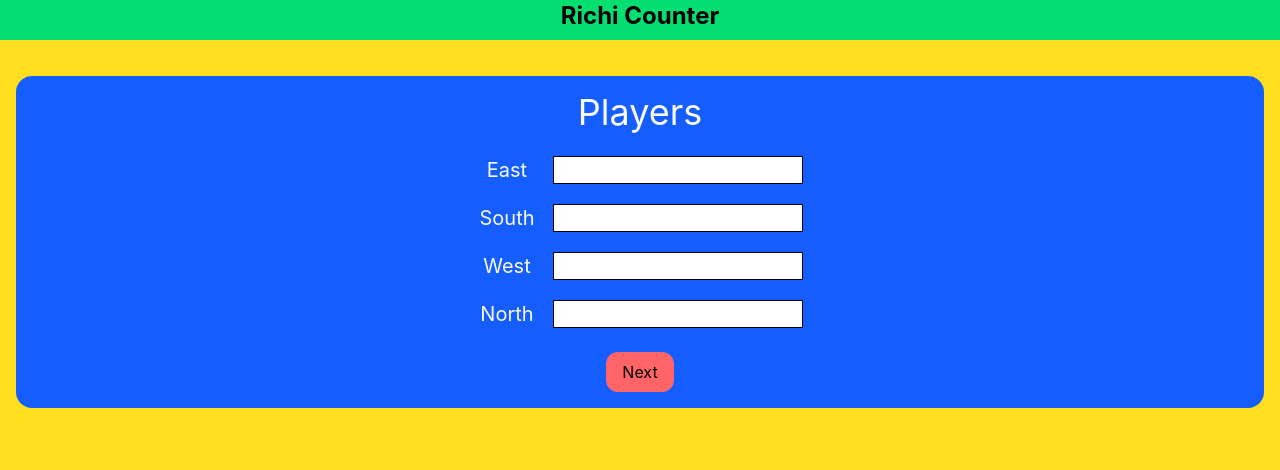
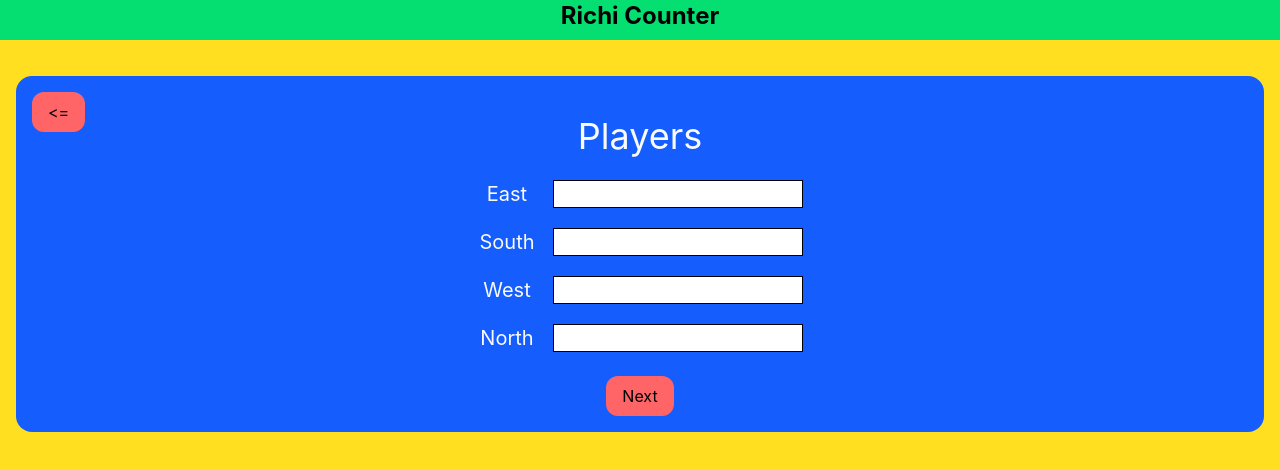
Before and after one commit to Qkari17/RichiCounter, a React (Vite) app: page /hanapp in a window 1280 px wide. Shown: the top 470 px of the page. Built offline with nearby package versions, Linux system fonts and the light colour scheme.

Commit message:
Added back button

```diff
--- a/src/Pages/Hanchan/HanForm.tsx
+++ b/src/Pages/Hanchan/HanForm.tsx
@@ -1,3 +1,4 @@
+import { Link } from "react-router";
 import { Button } from "../../ui/Button/Button";
 import { Input } from "../../ui/Button/Input";
 import { useHan } from "./HanContext";
@@ -15,7 +16,15 @@ export const HanForm = () => {
         <h1 className="font-bold text-2xl ">Richi Counter</h1>
       </header>
       <main className="p-4">
-        <section className="flex flex-col p-4 bg-blue-600 rounded-2xl items-center gap-6 ">
+        <section className="flex flex-col p-4 bg-blue-600 rounded-2xl items-center gap-6 position: relative">
+          <Link to="/">
+            <Button
+              label="<="
+              className={
+                "rounded-full bg-red-400 position: absolute top-4 left-4"
+              }
+            ></Button>
+          </Link>
           <h1 className="text-gray-50 text-4xl">Players</h1>
           <form className="flex flex-col items-center gap-5">
             {playerList.map((player, index) => (
```
